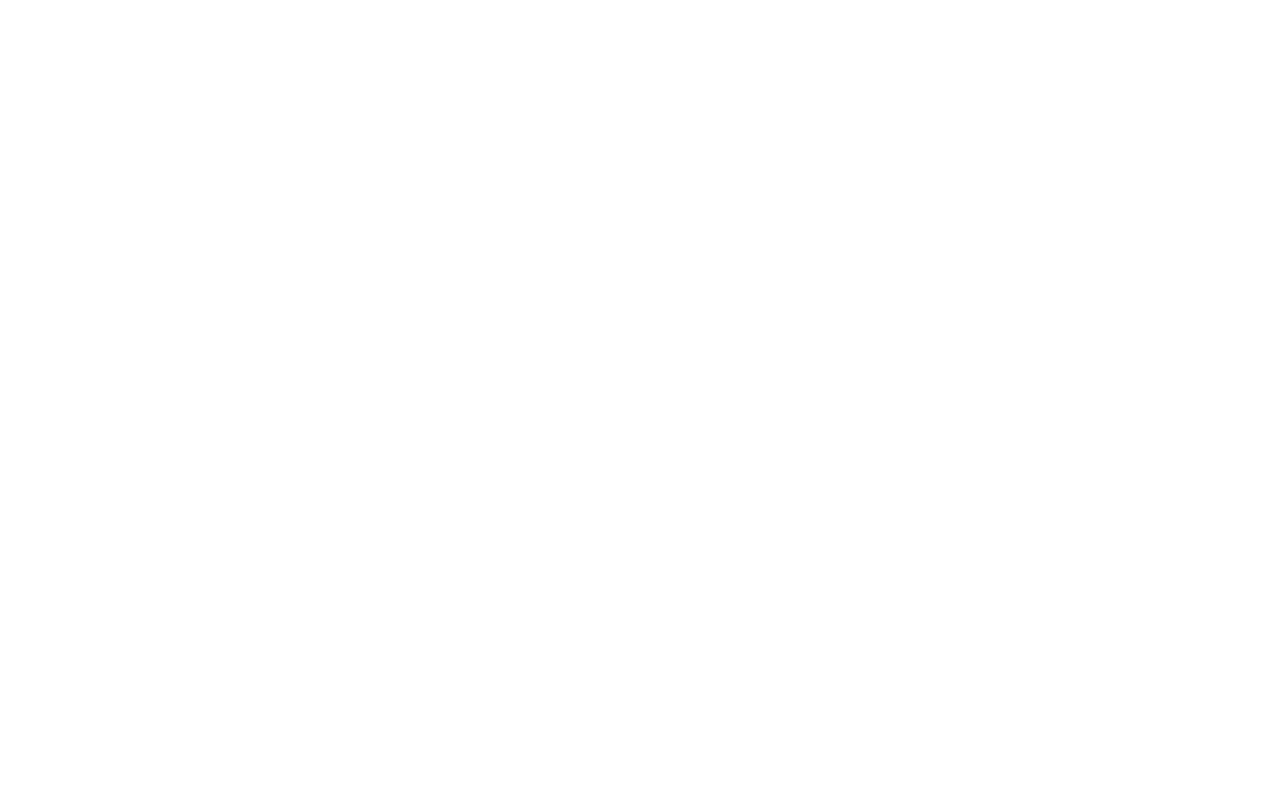
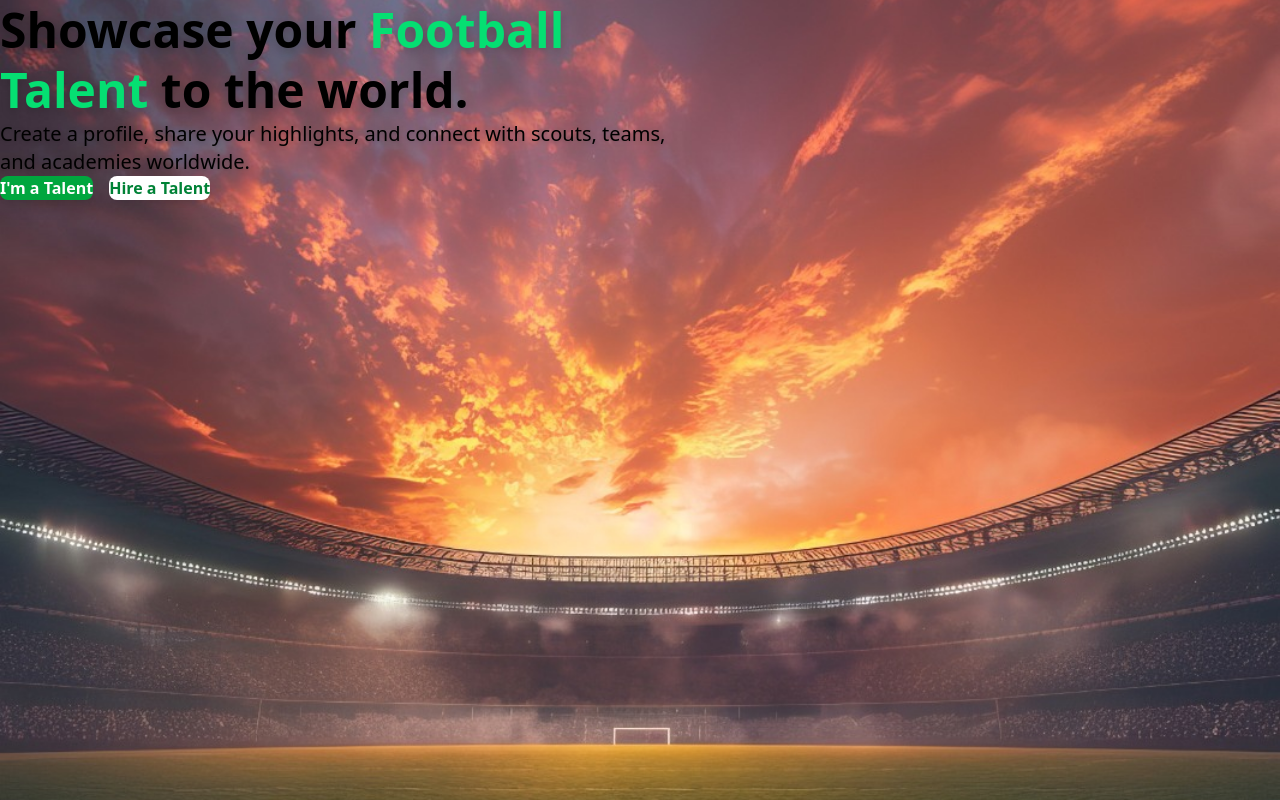
Before and after one commit to Simplysaad/AmtaPro, a React (Vite) app in the folder amtapro_frontend/: page / in a window 1280 px wide. Built offline with nearby package versions, Linux system fonts and the light colour scheme.

Commit message:
Deployed to vercel for demo viewing

```diff
--- a/amtapro_frontend/src/App.css
+++ b/amtapro_frontend/src/App.css
@@ -1,6 +1,8 @@
  /* @import "tailwindcss" important; */
  @import "tailwindcss";
 
-/* button {
-  background: var(--color-red-500);
-} */
+*{
+  padding: 0px;
+  margin: 0px;
+  box-sizing: border-box;
+}
--- a/amtapro_frontend/src/App.jsx
+++ b/amtapro_frontend/src/App.jsx
@@ -1,15 +1,15 @@
 import { useState } from 'react'
 import { BrowserRouter, Routes, Route } from "react-router-dom";
 import './App.css'
-// https://www.figma.com/design/zhShyVtHRyxfAubEfFNrbN/Untitled?node-id=1-3&t=nSV5CvmHh4N6JSnm-1
+import Lander from './Lander/Lander'
+
+
 
 function App() {
-
-
   return (
     <BrowserRouter>
       <Routes>
-        <Route path="/"></Route>
+        <Route path="/" element={<Lander />}></Route>
       </Routes>
     </BrowserRouter>
   )
--- /dev/null
+++ b/amtapro_frontend/src/Footer.jsx
@@ -0,0 +1,12 @@
+import React from 'react';
+import logo from './assets/logo.png'
+
+const Footer = () => {
+    return (
+        <div>
+
+        </div>
+    );
+}
+
+export default Footer;
--- /dev/null
+++ b/amtapro_frontend/src/Header.jsx
@@ -0,0 +1,12 @@
+import React from 'react';
+import logo from './assets/logo.png'
+
+const Header = () => {
+    return (
+        <div>
+
+        </div>
+    );
+}
+
+export default Hero;
--- /dev/null
+++ b/amtapro_frontend/src/Lander/Hero.jsx
@@ -0,0 +1,33 @@
+import React from 'react';
+import heroBg from '../assets/hero-bg.jpg';
+
+const Hero = () => {
+    return (
+        <div
+            className="relative flex items-start h-screen bg-cover bg-center"
+            style={{ backgroundImage: `url(${heroBg})` }}
+        >
+            {/* Overlay for readability */}
+            <div className="absolute inset-0 bg-opacity-60"></div>
+            {/* Content */}
+            <div className="relative z-10 max-w-2xl w-full px-6 text-left">
+                <h1 className="text-4xl md:text-5xl font-extrabold mb-6 leading-tight drop-shadow-lg">
+                    Showcase your <span className="text-green-400">Football Talent</span> to the world.
+                </h1>
+                <p className="text-lg md:text-xl mb-8 font-medium drop-shadow">
+                    Create a profile, share your highlights, and connect with scouts, teams, and academies worldwide.
+                </p>
+                <div className="flex flex-col sm:flex-row gap-4">
+                    <button className="px-8 py-4 rounded-lg bg-green-600 hover:bg-green-700 text-white font-semibold shadow-lg transition">
+                        I'm a Talent
+                    </button>
+                    <button className="px-8 py-4 rounded-lg bg-white hover:bg-gray-100 text-green-700 font-semibold shadow-lg transition">
+                        Hire a Talent
+                    </button>
+                </div>
+            </div>
+        </div>
+    );
+}
+
+export default Hero;
--- /dev/null
+++ b/amtapro_frontend/src/Lander/Lander.jsx
@@ -0,0 +1,14 @@
+import React from 'react';
+import Hero from './Hero';
+
+const Lander = () => {
+    return (
+        <div>
+            <Header />
+            <Hero />
+            <Footer />
+        </div>
+    );
+}
+
+export default Hero;
```
Also changed, not shown: amtapro_frontend/src/assets/hero-bg.jpg (added).
